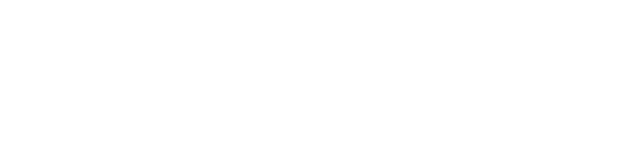
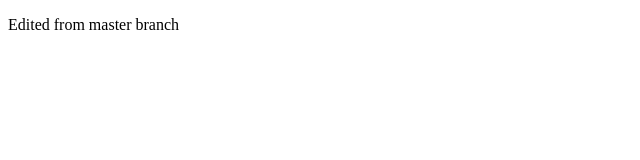
Before and after one commit to MahmoudBwedany/Wendsday_Lesson, a plain HTML site: page index.html in a window 1280 px wide. Shown: the whole page, without its empty margins (0-640 px from the left). Drawn offline with Linux system fonts and the light colour scheme.

Commit message:
edited index from master

```diff
--- a/index.html
+++ b/index.html
@@ -7,7 +7,7 @@
 
     <body>
 
-
+        <p> Edited from master branch  </p>
     </body>
 
 </html>
```
